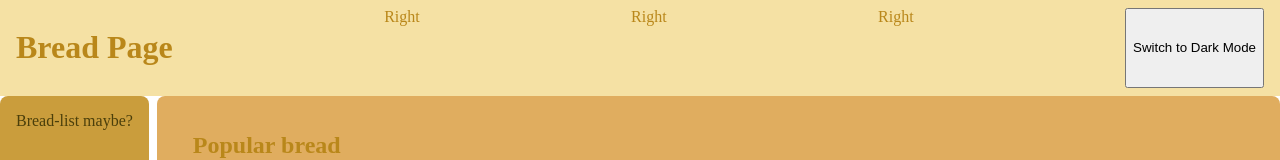
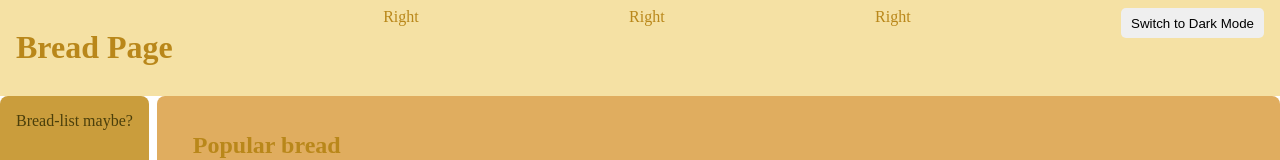
Before and after one commit to Carl-Thilander/React_TS_A, a React (Vite) app: page / in a window 1280 px wide. Shown: the top 160 px of the page. Built offline with nearby package versions, Linux system fonts and the light colour scheme.

Commit message:
updated button

```diff
--- a/src/Components/DarkModeButton.tsx
+++ b/src/Components/DarkModeButton.tsx
@@ -1,16 +1,26 @@
 // DarkModeButton.tsx
 import React from 'react';
+import styled from 'styled-components';
 
 interface DarkModeButtonProps {
   toggleTheme: () => void;
   isDarkMode: boolean;
 }
 
+const Button = styled.button<{isDarkMode: boolean}>`
+padding: 5px 10px;
+cursor: pointer;
+border: none;
+width: auto;
+height: 30px;
+border-radius: 5px;
+`
+
 const DarkModeButton: React.FC<DarkModeButtonProps> = ({ toggleTheme, isDarkMode }) => {
   return (
-    <button onClick={toggleTheme}>
+    <Button isDarkMode={isDarkMode} onClick={toggleTheme}>
       Switch to {isDarkMode ? 'Light' : 'Dark'} Mode
-    </button>
+    </Button>
   );
 };
 
```
